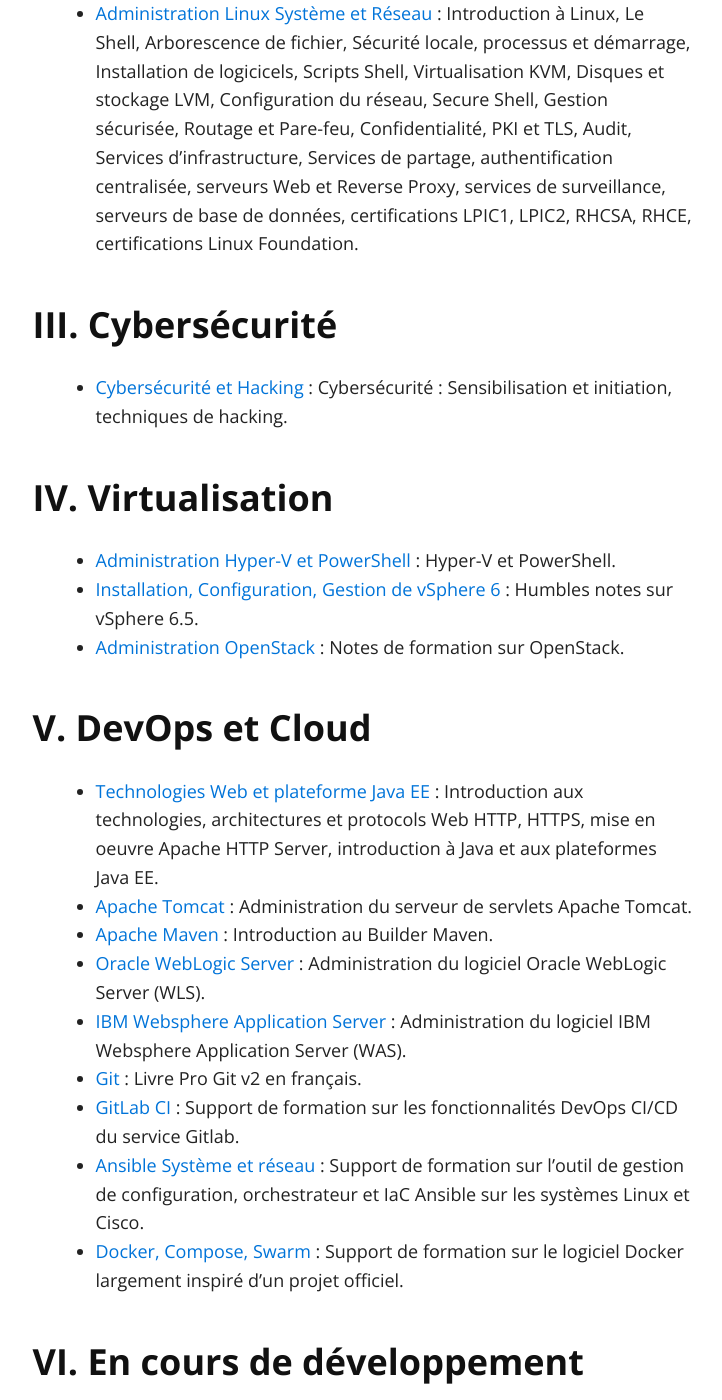
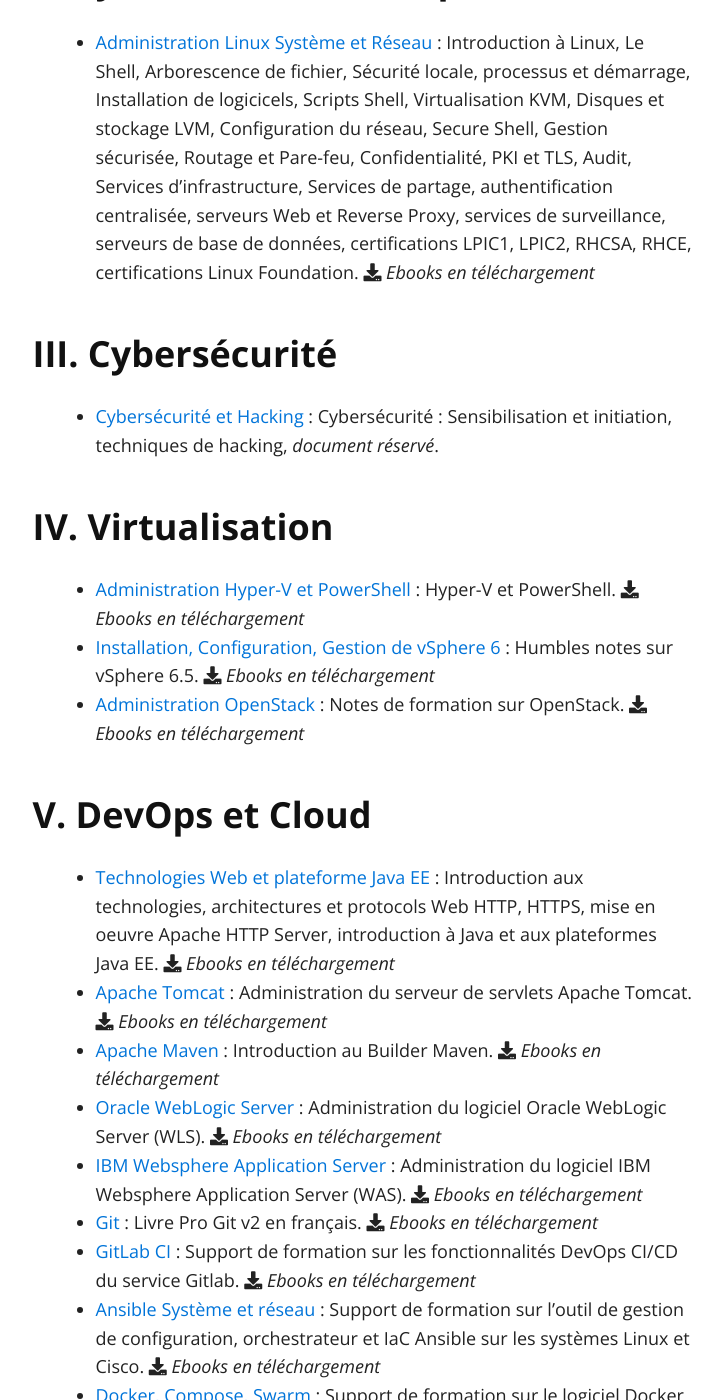
Before and after one commit to goffinet/biblio, a Jekyll site: the page built from index.md, in a window 1280 px wide and 1400 px high, scrolled down 2591 px. Shown: the whole window, without its empty margins (259-981 px from the left). Built offline with Jekyll 4.4.1, drawn with Linux system fonts in a browser that asks for light colours; some of the changed text lies outside the part shown.

Commit message:
Update index.md

```diff
--- a/index.md
+++ b/index.md
@@ -25,34 +25,34 @@ _François-Emmanuel Goffinet_
 ### I. Réseau Télécom
 
 
-* [Formations Cisco](https://cisco.goffinet.org) : CCNA, ICND1, ICND2, CCNA Security, CCNP.
-* [Protocole SIP, VoIP/UC](https://sip.goffinet.org) : Téléphonie IP, Unified Communications, Protocole SIP, Capture et analyse avec Wireshark, Asterisk Core, FreePBX, Raspberry Pi.
+* [Formations Cisco](https://cisco.goffinet.org) : CCNA, ICND1, ICND2, CCNA Security, CCNP. <i class="fas fa-cart-arrow-down"></i> _Documents en vente._
+* [Protocole SIP, VoIP/UC](https://sip.goffinet.org) : Téléphonie IP, Unified Communications, Protocole SIP, Capture et analyse avec Wireshark, Asterisk Core, FreePBX, Raspberry Pi. <i class="fas fa-download"></i> _Ebooks en téléchargement_
 
 ### II. Systèmes informatiques
 
-* [Administration Linux Système et Réseau](https://linux.goffinet.org) : Introduction à Linux, Le Shell, Arborescence de fichier, Sécurité locale, processus et démarrage, Installation de logicicels, Scripts Shell, Virtualisation KVM, Disques et stockage LVM, Configuration du réseau, Secure Shell, Gestion sécurisée, Routage et Pare-feu, Confidentialité, PKI et TLS, Audit, Services d'infrastructure, Services de partage, authentification centralisée, serveurs Web et Reverse Proxy, services de surveillance, serveurs de base de données, certifications LPIC1, LPIC2, RHCSA, RHCE, certifications Linux Foundation.
+* [Administration Linux Système et Réseau](https://linux.goffinet.org) : Introduction à Linux, Le Shell, Arborescence de fichier, Sécurité locale, processus et démarrage, Installation de logicicels, Scripts Shell, Virtualisation KVM, Disques et stockage LVM, Configuration du réseau, Secure Shell, Gestion sécurisée, Routage et Pare-feu, Confidentialité, PKI et TLS, Audit, Services d'infrastructure, Services de partage, authentification centralisée, serveurs Web et Reverse Proxy, services de surveillance, serveurs de base de données, certifications LPIC1, LPIC2, RHCSA, RHCE, certifications Linux Foundation. <i class="fas fa-download"></i> _Ebooks en téléchargement_
 
 ### III. Cybersécurité
 
-* [Cybersécurité et Hacking](https://cybersecurite.goffinet.org) : Cybersécurité : Sensibilisation et initiation, techniques de hacking.
+* [Cybersécurité et Hacking](https://cybersecurite.goffinet.org) : Cybersécurité : Sensibilisation et initiation, techniques de hacking, _document réservé_.
 
 ### IV. Virtualisation
 
-* [Administration Hyper-V et PowerShell](https://hyper-v.goffinet.org/) : Hyper-V et PowerShell.
-* [Installation, Configuration, Gestion de vSphere 6](https://vsphere6.goffinet.org) : Humbles notes sur vSphere 6.5.
-* [Administration OpenStack](https://openstack.goffinet.org) : Notes de formation sur OpenStack.
+* [Administration Hyper-V et PowerShell](https://hyper-v.goffinet.org/) : Hyper-V et PowerShell. <i class="fas fa-download"></i> _Ebooks en téléchargement_
+* [Installation, Configuration, Gestion de vSphere 6](https://vsphere6.goffinet.org) : Humbles notes sur vSphere 6.5.  <i class="fas fa-download"></i> _Ebooks en téléchargement_
+* [Administration OpenStack](https://openstack.goffinet.org) : Notes de formation sur OpenStack. <i class="fas fa-download"></i> _Ebooks en téléchargement_
 
 ### V. DevOps et Cloud
 
-* [Technologies Web et plateforme Java EE](https://javaee.goffinet.org/web-01-protocole-http.html) : Introduction aux technologies, architectures et protocols Web HTTP, HTTPS, mise en oeuvre Apache HTTP Server, introduction à Java et aux plateformes Java EE.
-* [Apache Tomcat](https://javaee.goffinet.org/tomcat-01-introduction-tomcat.html) : Administration du serveur de servlets Apache Tomcat.
-* [Apache Maven](https://javaee.goffinet.org/maven-00-notes.html) : Introduction au Builder Maven.
-* [Oracle WebLogic Server](https://javaee.goffinet.org/wls-00-notes.html) : Administration du logiciel Oracle WebLogic Server (WLS).
-* [IBM Websphere Application Server](https://javaee.goffinet.org/was-01-introduction.html) : Administration du logiciel IBM Websphere Application Server (WAS).
-* [Git](https://git.goffinet.org) : Livre Pro Git v2 en français.
-* [GitLab CI](https://gitlab-ci.goffinet.org) : Support de formation sur les fonctionnalités DevOps CI/CD du service Gitlab.
-* [Ansible Système et réseau](https://ansible.goffinet.org) : Support de formation sur l'outil de gestion de configuration, orchestrateur et IaC Ansible sur les systèmes Linux et Cisco.
-* [Docker, Compose, Swarm](https://docker.goffinet.org) : Support de formation sur le logiciel Docker largement inspiré d'un projet officiel.
+* [Technologies Web et plateforme Java EE](https://javaee.goffinet.org/web-01-protocole-http.html) : Introduction aux technologies, architectures et protocols Web HTTP, HTTPS, mise en oeuvre Apache HTTP Server, introduction à Java et aux plateformes Java EE. <i class="fas fa-download"></i> _Ebooks en téléchargement_
+* [Apache Tomcat](https://javaee.goffinet.org/tomcat-01-introduction-tomcat.html) : Administration du serveur de servlets Apache Tomcat. <i class="fas fa-download"></i> _Ebooks en téléchargement_
+* [Apache Maven](https://javaee.goffinet.org/maven-00-notes.html) : Introduction au Builder Maven. <i class="fas fa-download"></i> _Ebooks en téléchargement_
+* [Oracle WebLogic Server](https://javaee.goffinet.org/wls-00-notes.html) : Administration du logiciel Oracle WebLogic Server (WLS). <i class="fas fa-download"></i> _Ebooks en téléchargement_
+* [IBM Websphere Application Server](https://javaee.goffinet.org/was-01-introduction.html) : Administration du logiciel IBM Websphere Application Server (WAS). <i class="fas fa-download"></i> _Ebooks en téléchargement_
+* [Git](https://git.goffinet.org) : Livre Pro Git v2 en français. <i class="fas fa-download"></i> _Ebooks en téléchargement_
+* [GitLab CI](https://gitlab-ci.goffinet.org) : Support de formation sur les fonctionnalités DevOps CI/CD du service Gitlab. <i class="fas fa-download"></i> _Ebooks en téléchargement_
+* [Ansible Système et réseau](https://ansible.goffinet.org) : Support de formation sur l'outil de gestion de configuration, orchestrateur et IaC Ansible sur les systèmes Linux et Cisco. <i class="fas fa-download"></i> _Ebooks en téléchargement_
+* [Docker, Compose, Swarm](https://docker.goffinet.org) : Support de formation sur le logiciel Docker largement inspiré d'un projet officiel. <i class="fas fa-download"></i> _Ebooks en téléchargement_
 
 ### VI. En cours de développement
 
```
